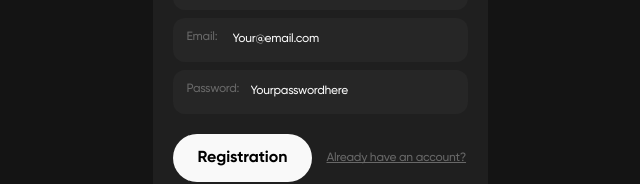
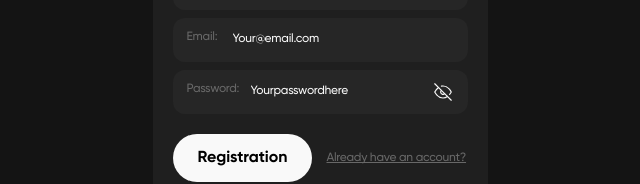
Before and after one commit to kiryhanchiiiik/read-journey, a React (Vite) app: page / in a window 1280 px wide. Shown: the part 235-419 px from the top of the page, without its empty margins (320-960 px from the left). Built offline with nearby package versions, Linux system fonts and the light colour scheme.

Commit message:
add password visibility

```diff
--- a/src/components/PhotoContent/PhotoContent.tsx
+++ b/src/components/PhotoContent/PhotoContent.tsx
@@ -1,5 +1,5 @@
 import css from "./PhotoContent.module.scss";
-import phone from "../../assets/img/phone.png";
+import phone from "../../img/phone.png";
 
 const PhotoContent = () => {
   return (
--- a/src/components/RegistrationForm/RegistrationForm.module.scss
+++ b/src/components/RegistrationForm/RegistrationForm.module.scss
@@ -74,3 +74,13 @@
   text-decoration-skip-ink: none;
   color: #686868;
 }
+
+.lastInputWrapper {
+  position: relative;
+}
+
+.eyeIcon {
+  right: 16px;
+  top: 13px;
+  position: absolute;
+}
--- a/src/components/RegistrationForm/RegistrationForm.tsx
+++ b/src/components/RegistrationForm/RegistrationForm.tsx
@@ -1,5 +1,11 @@
+import { useState } from "react";
 import css from "./RegistrationForm.module.scss";
+
 const RegistrationForm = () => {
+  const [showPassword, setShowPassword] = useState(false);
+
+  const togglePasswordVisibility = () => setShowPassword((prev) => !prev);
+
   return (
     <div className={css.regFormSect}>
       <div className={css.regFormWrapper}>
@@ -24,50 +30,59 @@ const RegistrationForm = () => {
                 id="name"
                 className={css.input}
                 type="text"
-                // {...register("name")}
                 required
                 placeholder="Ilona Ratushniak"
               />
-              <div className={css.error}>
-                {/* errors.name && errors.name.message */}
-              </div>
+              <div className={css.error}></div>
             </div>
 
             {/* email */}
             <div className={css.inputWrapper}>
-              <label htmlFor="name" className={css.label}>
+              <label htmlFor="email" className={css.label}>
                 Email:
               </label>
               <input
-                id="name"
+                id="email"
                 className={css.input}
-                type="text"
-                // {...register("email")}
+                type="email"
                 required
                 placeholder="Your@email.com"
               />
-              <div className={css.error}>
-                {/* errors.name && errors.name.message */}
-              </div>
+              <div className={css.error}></div>
             </div>
 
             {/* password */}
-            <div className={css.inputWrapper}>
-              <label htmlFor="name" className={css.label}>
+            <div className={`${css.inputWrapper} ${css.lastInputWrapper}`}>
+              <label htmlFor="password" className={css.label}>
                 Password:
               </label>
-              <input
-                id="name"
-                className={`${css.input} ${css.lastInput}`}
-                type="text"
-                // {...register("email")}
-                required
-                placeholder="Yourpasswordhere"
-              />
-              <div className={css.error}>
-                {/* errors.name && errors.name.message */}
+              <div className={css.passwordField}>
+                <input
+                  id="password"
+                  className={`${css.input} ${css.lastInput}`}
+                  type={showPassword ? "text" : "password"}
+                  required
+                  placeholder="Yourpasswordhere"
+                />
+                <button
+                  type="button"
+                  onClick={togglePasswordVisibility}
+                  className={css.togglePasswordBtn}
+                >
+                  <svg className={css.eyeIcon} width={18} height={18}>
+                    <use
+                      href={
+                        showPassword
+                          ? "/sprite.svg#icon-eye"
+                          : "/sprite.svg#eye-off"
+                      }
+                    />
+                  </svg>
+                </button>
               </div>
+              <div className={css.error}></div>
             </div>
+
             <div className={css.btnContainer}>
               <button className={css.registerBtn} type="submit">
                 Registration
```
Also changed, not shown: public/sprite.svg (added), src/img/phone.png (renamed from src/assets/img/phone.png).
